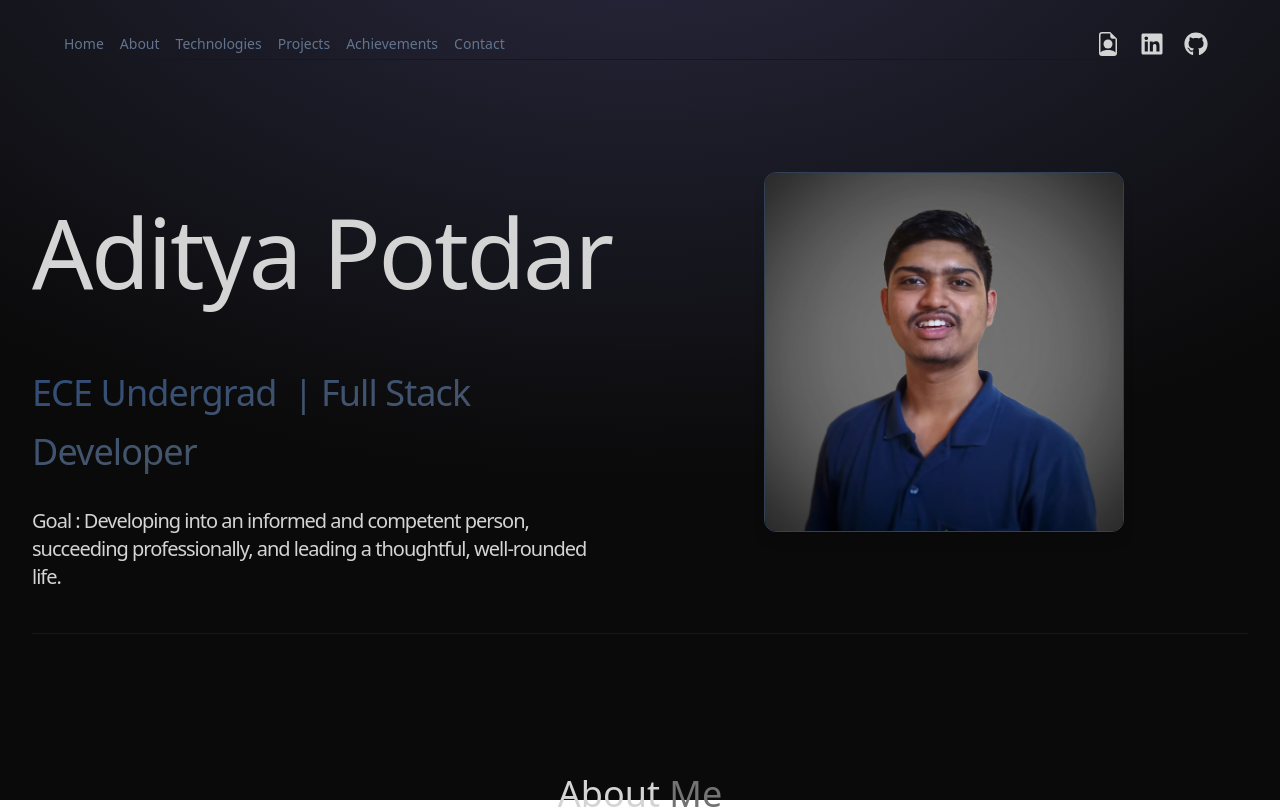
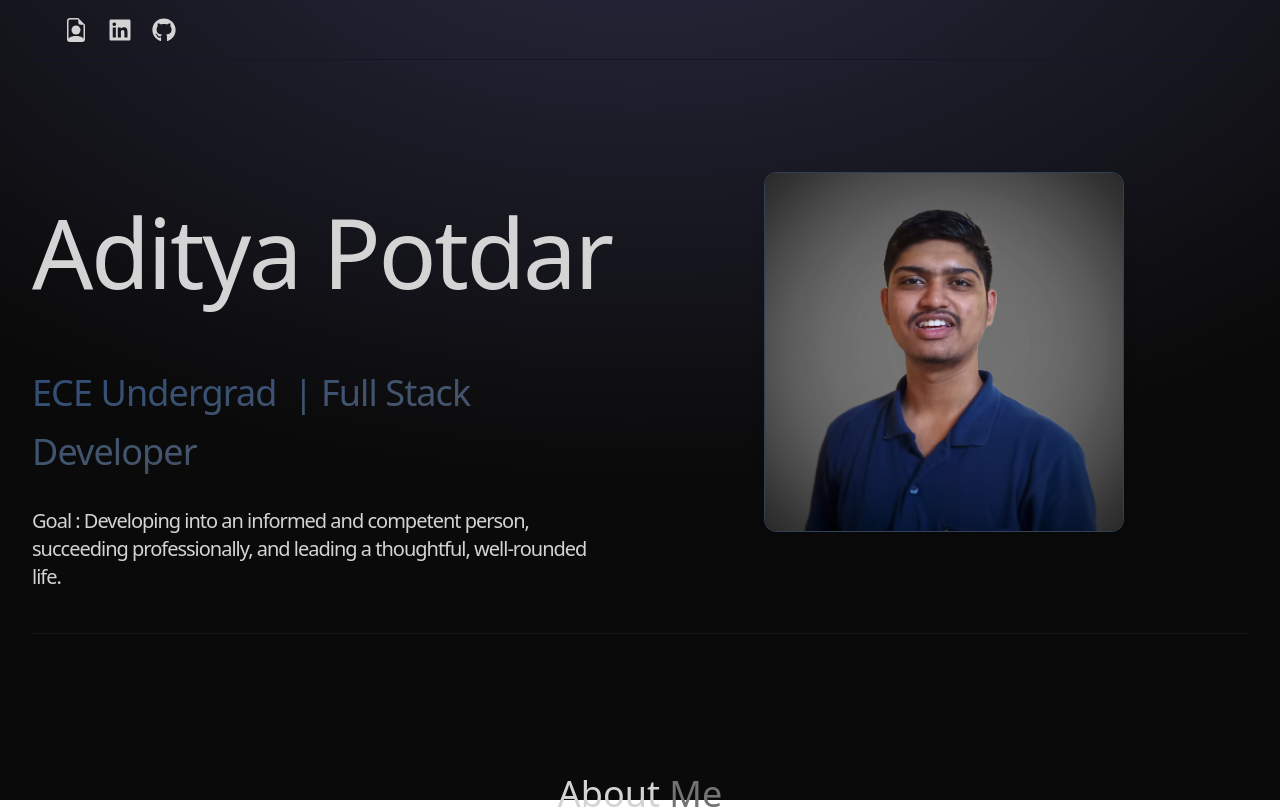
Before and after one commit to adityaa2404/my-portfolio, a React (Vite) app: page / in a window 1280 px wide. Shown: the top 809 px of the page. Built offline with nearby package versions, Linux system fonts and the light colour scheme.

Commit message:
resolve navbar issue restored to og

```diff
--- a/src/components/About.jsx
+++ b/src/components/About.jsx
@@ -4,7 +4,7 @@ import React from "react";
 
 function About (){
     return (
-        <div id='About'className="About border-b border-neutral-900 pb-4">
+        <div className="About border-b border-neutral-900 pb-4">
   <h2 className="my-20 text-center text-4xl">
     About <span className="text-neutral-500">Me</span>
   </h2>
--- a/src/components/Achievements.jsx
+++ b/src/components/Achievements.jsx
@@ -6,7 +6,7 @@ import cc from '../assets/codechef.png';
 import cer from '../assets/cer.png'
 const Achievements = () => {
   return (
-    <div  className="border-b border-neutral-800 pb-26 px-4" id="achievements">
+    <div className="border-b border-neutral-800 pb-26 px-4" id="achievements">
       <h2 className="my-20 text-center text-4xl">
         <span className="bg-gradient-to-br from-dark via-slate-100 to-darkest text-transparent bg-clip-text">
           Education & Achievements
--- a/src/components/Contact.jsx
+++ b/src/components/Contact.jsx
@@ -36,7 +36,7 @@ const Contact = () => {
   ];
 
   return (
-    <div id="contact" className="border-b border-neutral-800 pb-26 px-4" >
+    <div className="border-b border-neutral-800 pb-26 px-4" id="contact">
       <h2 className="my-20 text-center text-4xl">
         <span className="bg-gradient-to-br from-dark via-slate-100 to-darkest text-transparent bg-clip-text">
           Contact Me
--- a/src/components/Hero.jsx
+++ b/src/components/Hero.jsx
@@ -4,7 +4,7 @@ import { HERO_GOAL } from "../constants";
 
 function Hero (){
     return(
-        <div id='home' className="border-b border-neutral-900 pb-4 lg:mb-35">
+        <div className="border-b border-neutral-900 pb-4 lg:mb-35">
             <div className="flex flex-wrap">
                 <div className="w-full lg:w-1/2">
                     <div className="flex flex-col items-center lg:items-start">
--- a/src/components/Navbar.jsx
+++ b/src/components/Navbar.jsx
@@ -1,40 +1,33 @@
-import React, { useState } from "react";
+
 import { BsFileEarmarkPerson } from "react-icons/bs";
-import { FaLinkedin, FaGithub, FaBars, FaTimes } from "react-icons/fa";
 
-function Navbar() {
-  const [isOpen, setIsOpen] = useState(false);
+import React from "react";
+import logo from "../assets/logo.png"
 
+//ibelick.com
+
+import { FaLinkedin, FaGithub} from "react-icons/fa";
+import Untitled from '../assets/Untitled.png'
+function Navbar(){
     return (
-    <nav className="mb-20 mt-0.8 py-6 h-[60px] w-full border-b border-slate-900">
-      <div className="flex items-center justify-between px-4 md:px-8">
-        {/* Hamburger for Mobile */}
-        <div className="md:hidden text-2xl text-slate-500" onClick={() => setIsOpen(!isOpen)}>
-          {isOpen ? <FaTimes /> : <FaBars />}
-        </div>
+        <nav className="mb-20 mt-0.8 flex items-center justify-between py-6 h-[60px] w-full border-b border-slate-900">
 
-        {/* Nav Links */}
-        <div className={`flex-col md:flex-row gap-4 items-center text-slate-500 text-sm md:flex ${isOpen ? 'flex' : 'hidden'} md:gap-4`}>
-          <a href="#home" className="block py-1">Home</a>
-          <a href="#About" className="block py-1">About</a>
-          <a href="#tech" className="block py-1">Technologies</a>
-          <a href="#Projects" className="block py-1">Projects</a>
-          <a href="#achievements" className="block py-1">Achievements</a>
-          <a href="#contact" className="block py-1">Contact</a>
-        </div>
+            <div className="Social flex items-center justify-center gap-5 m-8 text-2xl">
 
-        {/* Social Icons */}
-        <div className="Social hidden md:flex items-center justify-center gap-5 text-2xl m-2">
                 <a href="https://drive.google.com/file/d/1wDTDb43_7EkKT1ne94cMfBTDqQ_HnKcL/view?usp=drive_link" target="_blank" rel="noopener noreferrer">
-            <BsFileEarmarkPerson />
+                   <BsFileEarmarkPerson className="text-2xl" />
                 </a>
-          <a href="https://linkedin.com/in/adityapotdar24" target="_blank" rel="noopener noreferrer">
-            <FaLinkedin />
+
+                <a href="www.linkedin.com/in/adityapotdar24" target="_blank" rel="noopener noreferrer">
+                    <FaLinkedin/>
                 </a>
+
+
                 <a href="https://github.com/adityaa2404" target="_blank" rel="noopener noreferrer">
-            <FaGithub />
+                    <FaGithub/>
                 </a>
-        </div>
+
+
             </div>
         </nav>
     );
--- a/src/components/Projects.jsx
+++ b/src/components/Projects.jsx
@@ -26,7 +26,7 @@ const projectsData = [
 
 const Projects = () => {
   return (
-    <div id= 'Projects' className="border-b border-neutral-800 pb-26 px-4">
+    <div className="border-b border-neutral-800 pb-26 px-4">
       <h2 className="my-20 text-center text-4xl">
         <span className="bg-gradient-to-br from-dark via-slate-100 to-darkest text-transparent bg-clip-text">
           Projects
--- a/src/components/Tech.jsx
+++ b/src/components/Tech.jsx
@@ -12,7 +12,7 @@ import { SiJavascript } from 'react-icons/si';
 
 function Tech(){
     return (
-        <div id='tech' className="border-b border-neutral-800 pb-26 ">
+        <div className="border-b border-neutral-800 pb-26 ">
             <h2 className="my-20 text-center text-4xl">
                 <span className="bg-gradient-to-br from-dark via-slate-100 to-darkest text-transparent bg-clip-text">Technologies</span>
             </h2>
--- a/src/index.css
+++ b/src/index.css
@@ -1,8 +1,5 @@
 
 @import url('https://fonts.googleapis.com/css2?family=Inter:ital,opsz,wght@0,14..32,100..900;1,14..32,100..900&display=swap');
-
-@import url('https://fonts.googleapis.com/css2?family=Work+Sans:ital,wght@0,100..900;1,100..900&display=swap');
-
 @import "tailwindcss";
 
 /*
@@ -21,7 +18,6 @@ utilities - typography , font size , color
     --font-bebas: "Bebas Neue", sans-serif;
     --font-noto-sans-f: "Noto Sans", sans-serif;
     --font-inter : "Inter",sans-serif;
-    --font-work-sans-f: "Work Sans", sans-serif;
 }
 
 
@@ -46,20 +42,15 @@ utilities - typography , font size , color
         font-variation-settings:
             "wdth" 100;
     }
-
-    .work-sans-f {
-        font-family: "Work Sans", sans-serif;
-        font-optical-sizing: auto;
-        font-weight:700;
-        font-style: normal;
-}
 }
 
 
-html {
-  scroll-behavior: smooth;
+@layer base {
+    /*h3 {
+        @apply text-center font-noto-sans-f text-c6 font-extrabold text-[50px];
+    }*/
+
 }
-
 
 @layer components {
 
```
Lines whose indentation alone changed are shown as unchanged.
